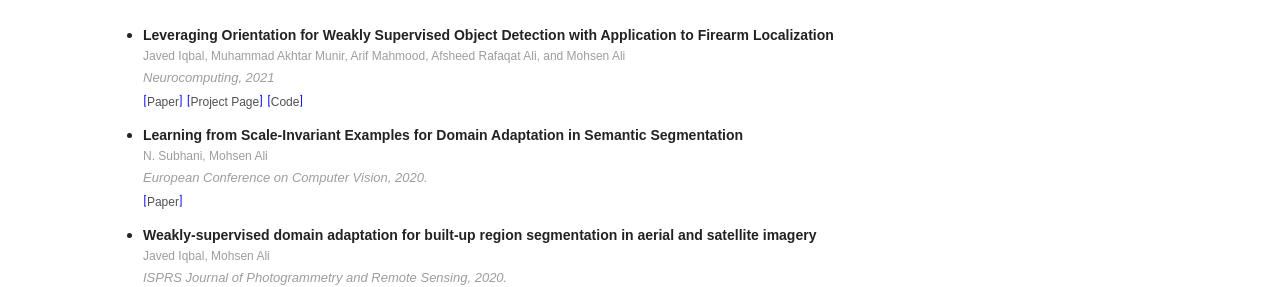
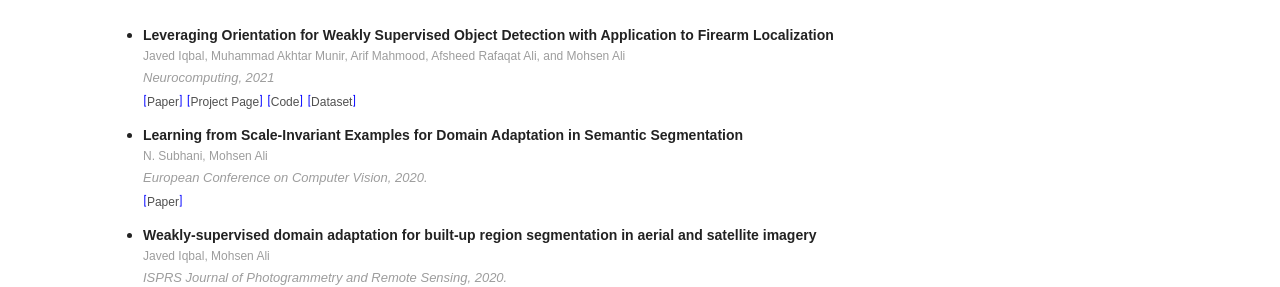
Before and after one commit to mohsenali/mohsenali.github.io, a Jekyll site: the page built from index.html, in a window 1280 px wide and 900 px high, scrolled down 894 px. Shown: the part 168-455 px from the top of the window. Built offline with Jekyll 4.4.1, drawn with Linux system fonts in a browser that asks for light colours; some web fonts are replaced.

Commit message:
All papers updated

```diff
--- a/index.html
+++ b/index.html
@@ -76,7 +76,7 @@ title: Personal Webpage
 
   <div class="tab-content">
     <div class="tab-pane active" id="papers-selected">
-<ul class="listType">
+	<ul class="listType">
       {% assign selected_papers = site.data.publications.papers | where: "selected", "y" %}
       {% for paper in selected_papers %}
         <div class="paper" >
@@ -105,7 +105,9 @@ title: Personal Webpage
             {% if paper.code %}
               [<a class="notbutton" href="{{ paper.code }}" target="_blank">Code</a>]
             {% endif %}
-
+			{% if paper.dataset %}
+              [<a class="notbutton" href="{{ paper.dataset }}" target="_blank">Dataset</a>]
+            {% endif %}
 			</font>
  <!--
            <div class="paper-buttons">
@@ -147,7 +149,9 @@ title: Personal Webpage
 			{% if paper.paper_pdf %}
               [<a class="notbutton" href="{{ paper.paper_pdf | prepend: site.baseurl }} " target="_blank" style="text-decoration: none">Paper</a>]
             {% endif %}
-
+			{% if paper.page %}
+              [<a class="notbutton" href="{{ paper.page | prepend: site.baseurl }}" target="_blank">Project Page</a>]
+            {% endif %}
 			{% if paper.slides %}
              [ <a class="notbutton" href="{{ paper.slides | prepend: site.baseurl }}" target="_blank">Slides</a>]
             {% endif %}
@@ -162,6 +166,9 @@ title: Personal Webpage
 
             {% if paper.code %}
               [<a class="notbutton" href="{{ paper.code }}" target="_blank">Code</a>]
+            {% endif %}
+			{% if paper.dataset %}
+              [<a class="notbutton" href="{{ paper.dataset }}" target="_blank">Dataset</a>]
             {% endif %}
 
 			</font>
```
